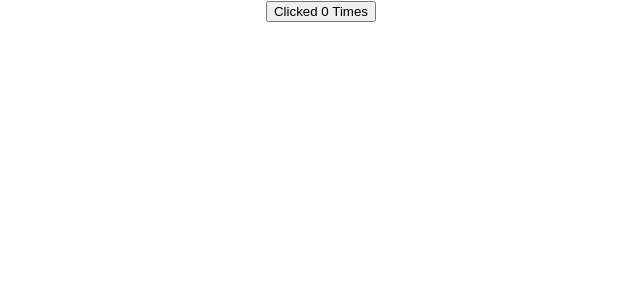
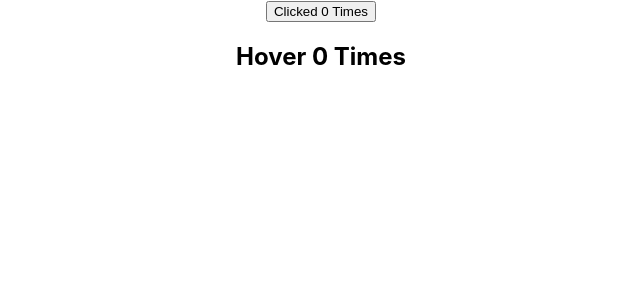
Before and after one commit to illwillgusto/hello-world, a React (Create React App) app: page / in a window 1280 px wide. Shown: the top 300 px of the page, without its empty margins (319-959 px from the left). Built offline with nearby package versions, Linux system fonts and the light colour scheme.

Commit message:
component added
added the Hover Counter comp to App.js

corrected the code in the Hover Counter comp JSX

```diff
--- a/src/App.js
+++ b/src/App.js
@@ -29,12 +29,14 @@ import PortalDemo from './Components/PortalDemo';
 import Hero from './Components/Hero';
 import ErrorBoundary from './Components/ErrorBoundary';
 import ClickCounter from './Components/ClickCounter';
+import HoverCounter from './Components/HoverCounter';
 
 class App extends Component {
   render() {
     return (
       <div className='App'>
        <ClickCounter />
+       <HoverCounter />
 
 
 
--- a/src/Components/HoverCounter.js
+++ b/src/Components/HoverCounter.js
@@ -16,8 +16,7 @@ class HoverCounter extends Component {
       }
   render() {
     const {count} = this.state
-    return
-        <h2 onMouseOver={this.incrementCount}>Hover { count } Times</h2>
+    return <h2 onMouseOver={this.incrementCount}>Hover { count } Times</h2>
   }
 }
 
```
